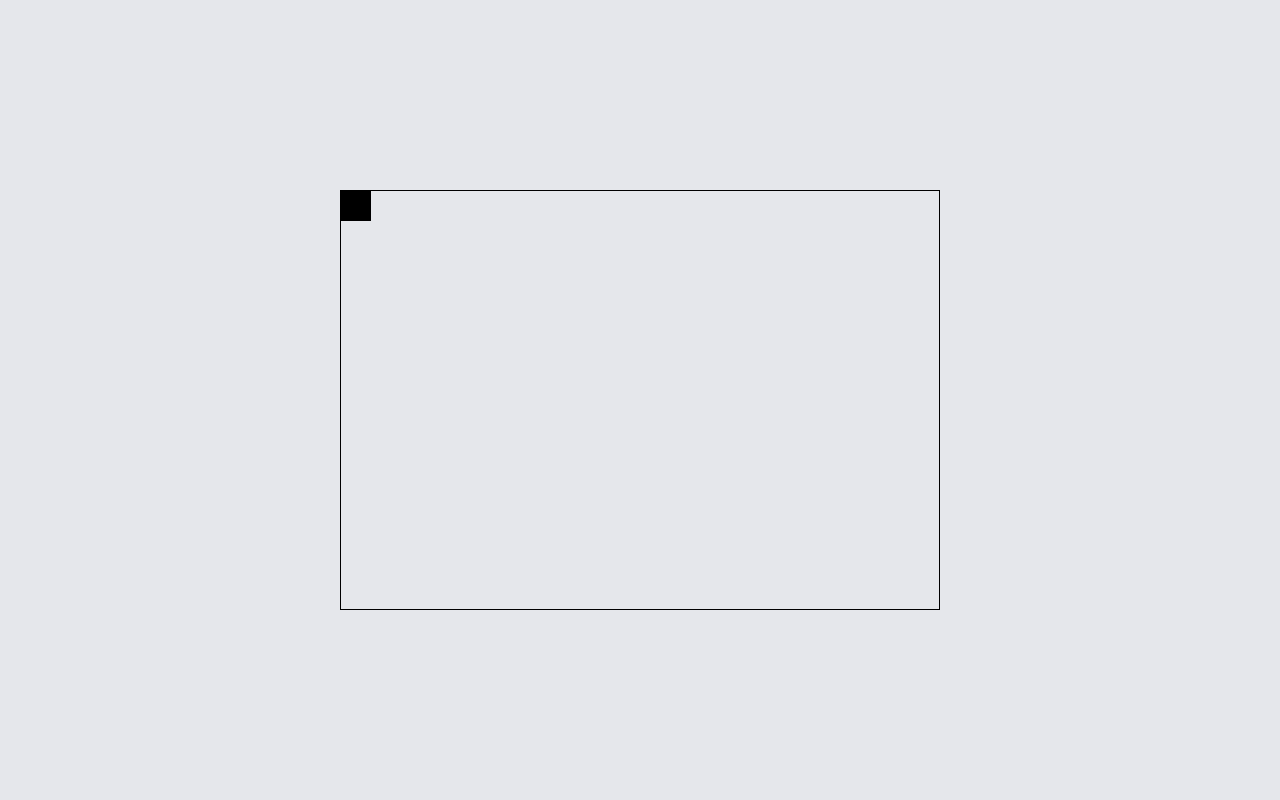
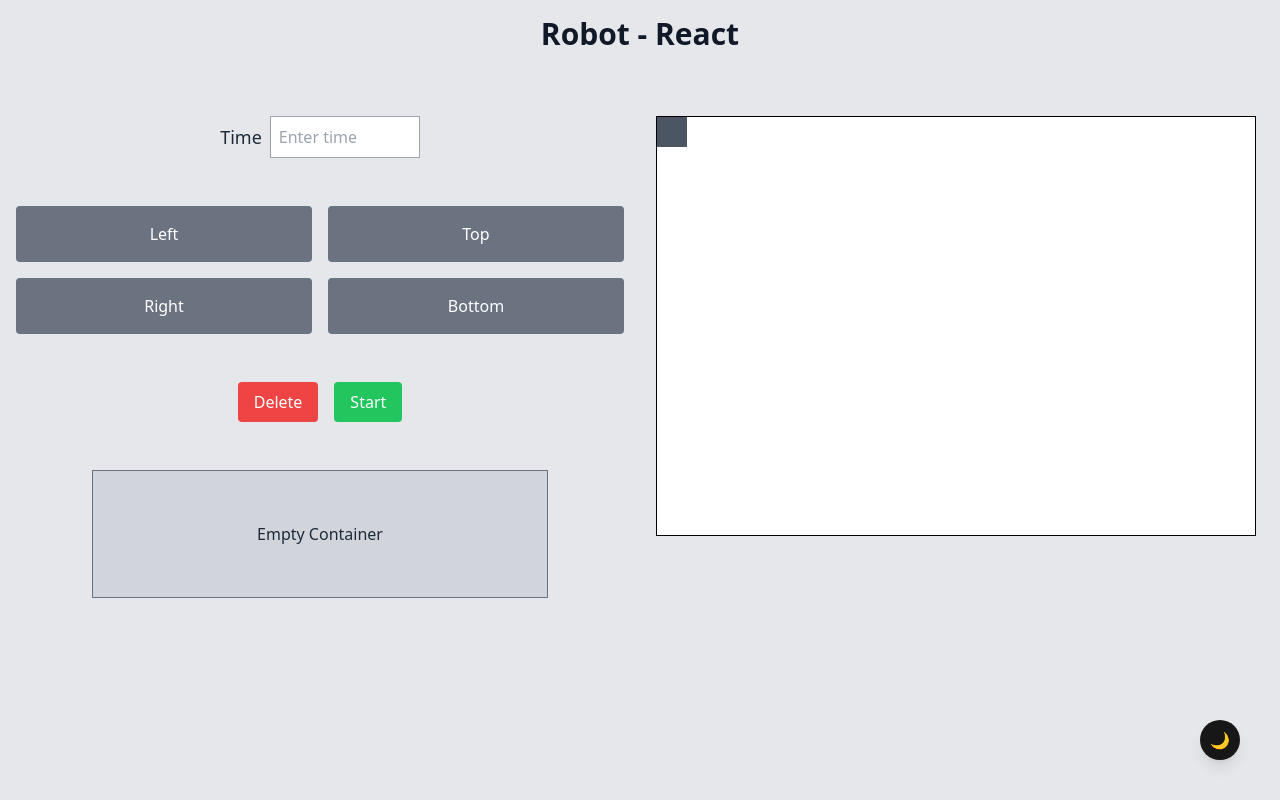
Before and after one commit to bostiog1/Robot-React-New, a React (Vite) app: page / in a window 1280 px wide. Built offline with nearby package versions, Linux system fonts and the light colour scheme.

Commit message:
dark mode + title, buttons, container, layout

```diff
--- a/src/components/Grid.jsx
+++ b/src/components/Grid.jsx
@@ -1,9 +1,10 @@
-import React, { useState, useEffect } from 'react';
+import React, { useState, useEffect } from "react";
+import DarkModeToggle from "../services/DarkMode";
 
 const Grid = () => {
-  const gridWidth = 600;  // Manual width of the grid (in pixels)
+  const gridWidth = 600; // Manual width of the grid (in pixels)
   const gridHeight = 420; // Manual height of the grid (in pixels)
-  const robotSize = 30;   // Size of the robot (in pixels)
+  const robotSize = 30; // Size of the robot (in pixels)
 
   // Initial position of the robot (top-left corner)
   const [position, setPosition] = useState({ x: 0, y: 0 });
@@ -14,13 +15,13 @@ const Grid = () => {
       let newX = prev.x;
       let newY = prev.y;
 
-      if (e.key === 'ArrowUp') {
+      if (e.key === "ArrowUp") {
         newY = Math.max(prev.y - robotSize, 0); // Move up
-      } else if (e.key === 'ArrowDown') {
+      } else if (e.key === "ArrowDown") {
         newY = Math.min(prev.y + robotSize, gridHeight - robotSize); // Move down
-      } else if (e.key === 'ArrowLeft') {
+      } else if (e.key === "ArrowLeft") {
         newX = Math.max(prev.x - robotSize, 0); // Move left
-      } else if (e.key === 'ArrowRight') {
+      } else if (e.key === "ArrowRight") {
         newX = Math.min(prev.x + robotSize, gridWidth - robotSize); // Move right
       }
 
@@ -30,32 +31,98 @@ const Grid = () => {
 
   // Attach the keydown event listener
   useEffect(() => {
-    window.addEventListener('keydown', handleKeyDown);
+    window.addEventListener("keydown", handleKeyDown);
 
-    // Cleanup the event listener on component unmount
     return () => {
-      window.removeEventListener('keydown', handleKeyDown);
+      window.removeEventListener("keydown", handleKeyDown);
     };
   }, []);
 
   return (
-    <div className="flex items-center justify-center min-h-screen bg-gray-200">
+    <div className="min-h-screen bg-gray-200 dark:bg-gray-800 transition-all duration-300">
+      {/* Title */}
+      <h1 className="text-3xl font-bold text-center py-4 mb-8 text-gray-900 dark:text-gray-200">
+        Robot - React
+      </h1>
+      <div className="flex items-start justify-center mt-8">
+        {/* Left panel */}
+        <div className="w-1/2 p-4">
+          {/* Time Input */}
+          <div className="mb-12 justify-center flex items-center">
+            <label
+              htmlFor="time"
+              className="text-lg mr-2 text-gray-800 dark:text-gray-300"
+            >
+              Time
+            </label>
+            <input
+              type="number"
+              id="time"
+              className="border border-gray-400 dark:border-gray-700 p-2 bg-white dark:bg-gray-600 text-gray-900 dark:text-gray-100"
+              placeholder="Enter time"
+              style={{ width: "150px" }} // Adjust the width of the input field here
+            />
+          </div>
+
+          {/* Task Buttons */}
+          <div className="mb-12">
+            <div className="grid grid-cols-2 gap-4">
+              <button className="bg-gray-500 dark:bg-gray-700 text-white dark:text-gray-200 p-4 rounded hover:bg-gray-600 dark:hover:bg-gray-600">
+                Left
+              </button>
+              <button className="bg-gray-500 dark:bg-gray-700 text-white dark:text-gray-200 p-4 rounded hover:bg-gray-600 dark:hover:bg-gray-600">
+                Top
+              </button>
+              <button className="bg-gray-500 dark:bg-gray-700 text-white dark:text-gray-200 p-4 rounded hover:bg-gray-600 dark:hover:bg-gray-600">
+                Right
+              </button>
+              <button className="bg-gray-500 dark:bg-gray-700 text-white dark:text-gray-200 p-4 rounded hover:bg-gray-600 dark:hover:bg-gray-600">
+                Bottom
+              </button>
+            </div>
+          </div>
+
+          {/* Delete and Start Buttons */}
+          <div className="flex justify-center space-x-4 mb-12">
+            <button className="bg-red-500 dark:bg-red-700 text-white dark:text-gray-200 px-4 py-2 rounded hover:bg-red-600 dark:hover:bg-red-600">
+              Delete
+            </button>
+            <button className="bg-green-500 dark:bg-green-700 text-white dark:text-gray-200 px-4 py-2 rounded hover:bg-green-600 dark:hover:bg-green-600">
+              Start
+            </button>
+          </div>
+
+          {/* Empty Container */}
+          <div className="flex flex-col items-center justify-center w-full">
+            <div className="border border-gray-500 dark:border-gray-300 bg-gray-300 dark:bg-gray-600 p-4 h-32 w-3/4 flex justify-center items-center">
+              <p className="text-gray-800 dark:text-gray-200">
+                Empty Container
+              </p>
+            </div>
+          </div>
+        </div>
+
+        {/* Right panel (Grid area) */}
+        <div className="w-1/2 p-4">
           <div
-        className="border border-black relative"
+            className="border border-black dark:border-gray-300 relative bg-white dark:bg-gray-600"
             style={{ width: `${gridWidth}px`, height: `${gridHeight}px` }}
           >
             {/* Robot */}
             <div
-          className="bg-black absolute"
+              className="bg-gray-600 dark:bg-gray-200 absolute"
               style={{
                 width: `${robotSize}px`,
                 height: `${robotSize}px`,
                 top: `${position.y}px`,
                 left: `${position.x}px`,
-            transition: 'top 0.2s, left 0.2s',
+                transition: "top 0.2s, left 0.2s",
               }}
             ></div>
           </div>
+        </div>
+      </div>
+      <DarkModeToggle />
     </div>
   );
 };
--- /dev/null
+++ b/src/services/DarkMode.jsx
@@ -0,0 +1,34 @@
+import { useEffect, useState } from "react";
+
+const DarkModeToggle = () => {
+  // Initialize state with localStorage value or default to false
+  const [darkMode, setDarkMode] = useState(() => {
+    return localStorage.getItem("darkMode") === "true" || false;
+  });
+
+  const toggleDarkMode = () => {
+    setDarkMode((prevMode) => !prevMode);
+  };
+
+  useEffect(() => {
+    if (darkMode) {
+      document.documentElement.classList.add("dark");
+    } else {
+      document.documentElement.classList.remove("dark");
+    }
+    localStorage.setItem("darkMode", darkMode); // Save the preference in localStorage
+  }, [darkMode]);
+
+  return (
+    <button
+      onClick={toggleDarkMode}
+      className="fixed w-10 h-10 bottom-10 right-10 bg-neutral-900 dark:bg-white
+      rounded-full text-white dark:text-black font-semibold flex items-center justify-center shadow-lg transition-transform duration-300 transform hover:scale-110"
+    >
+      {darkMode ? "☀️" : "🌙"}
+    </button>
+  );
+
+};
+
+export default DarkModeToggle;
```
Lines whose indentation alone changed are shown as unchanged.
